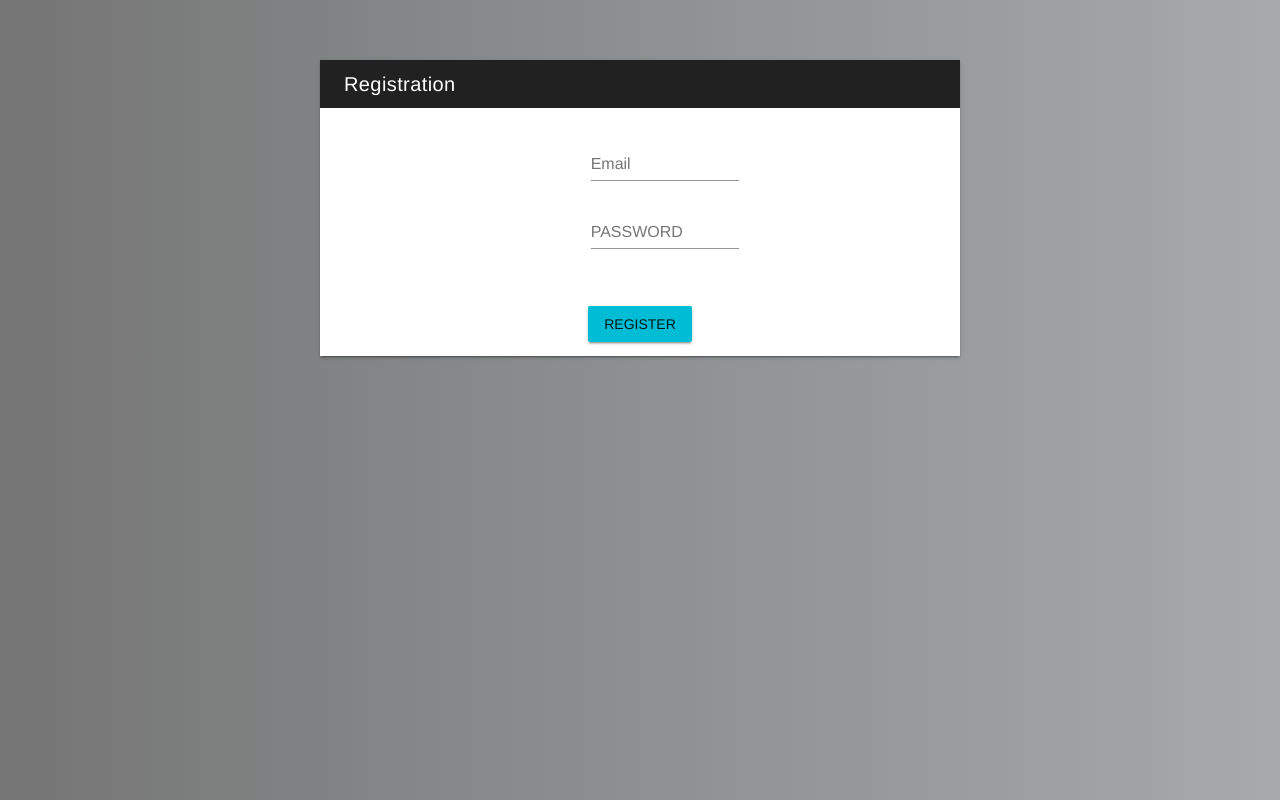
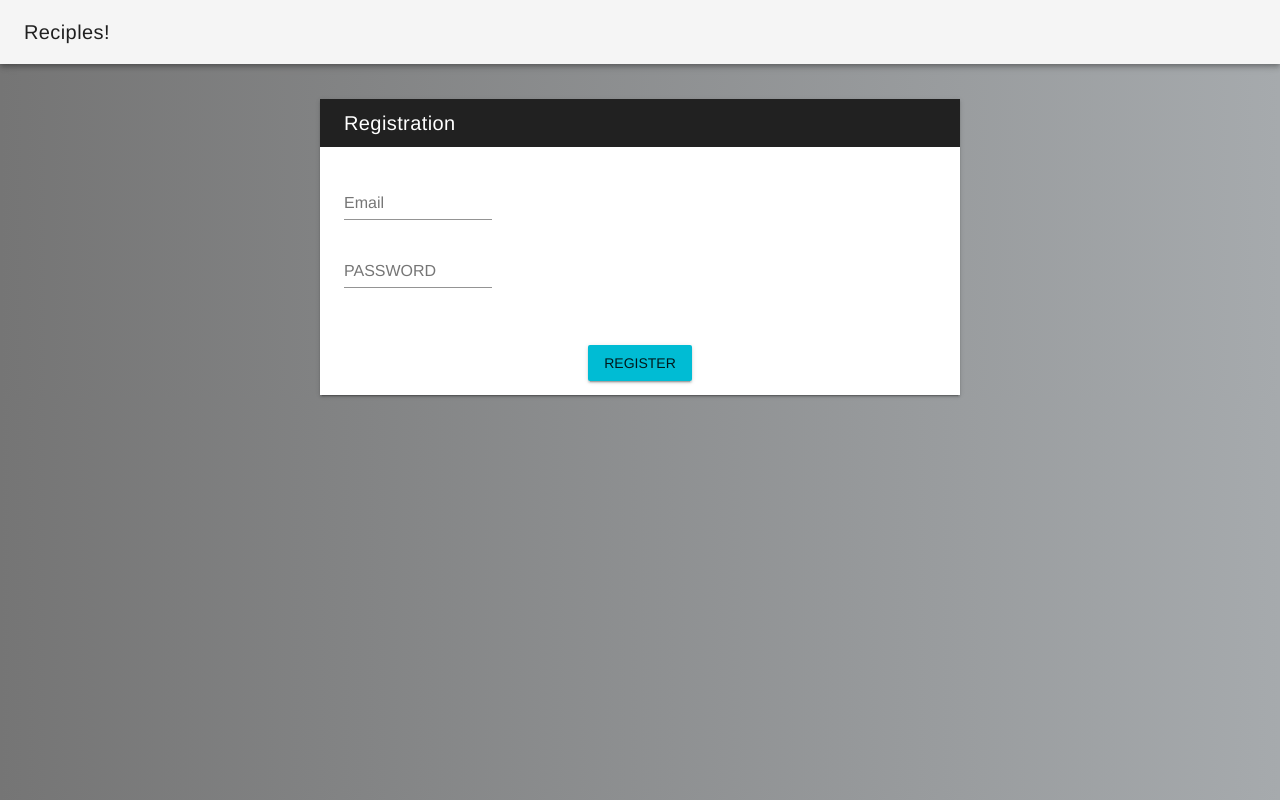
Before and after one commit to exndiver/rec_app, a Vue app in the folder rec/: page /register in a window 1280 px wide. Built offline with nearby package versions, Linux system fonts and the light colour scheme.

Commit message:
changes in layout

```diff
--- a/rec/src/App.vue
+++ b/rec/src/App.vue
@@ -1,12 +1,17 @@
 <template>
   <div id="app">
+    <page-header />
     <router-view/>
   </div>
 </template>
 
 <script>
+import PageHeader from '@/components/Header.vue'
 export default {
-  name: 'App'
+  name: 'App',
+  components: {
+    PageHeader
+  }
 }
 </script>
 
@@ -16,7 +21,6 @@ export default {
   -webkit-font-smoothing: antialiased;
   -moz-osx-font-smoothing: grayscale;
   text-align: center;
-  margin-top: 60px;
 }
 body{
   background: #a6aaad;  /* fallback for old browsers */
--- /dev/null
+++ b/rec/src/components/Header.vue
@@ -0,0 +1,15 @@
+<template>
+<v-toolbar>
+  <v-toolbar-title>Reciples!</v-toolbar-title>
+</v-toolbar>
+</template>
+
+<script>
+export default {
+
+}
+</script>
+<!-- Add "scoped" attribute to limit CSS to this component only -->
+<style scoped>
+
+</style>
--- a/rec/src/components/Register.vue
+++ b/rec/src/components/Register.vue
@@ -1,16 +1,16 @@
 <template>
   <v-layout>
     <v-flex xs6 offset-xs3>
-      <div class="white elevation-2">
+      <div class="white elevation-2 login-form">
         <v-toolbar flat dense dark>
           <v-toolbar-title>Registration</v-toolbar-title>
         </v-toolbar>
 
         <div class="pl-4 pr-4 pt-4 pb-2">
-           <v-flex xs12 offset-xs5 sm6 md3>
+           <v-flex xs12 sm6 md3>
             <v-text-field label="Email" v-model="email" ></v-text-field>
            </v-flex>
-          <v-flex xs12 offset-xs5 sm6 md3>
+          <v-flex xs12 sm6 md3>
             <v-text-field label="PASSWORD" v-model="password" ></v-text-field>
            </v-flex>
            <br>
@@ -27,7 +27,7 @@
 <script>
 import AuthAPI from '@/spa/AuthAPI'
 export default {
-  name: 'HelloWorld',
+  name: 'Register',
   data () {
     return {
       email: '',
@@ -55,4 +55,8 @@ export default {
 .error {
   color: red;
 }
+
+.login-form {
+  margin-top: 35px;
+}
 </style>
```
